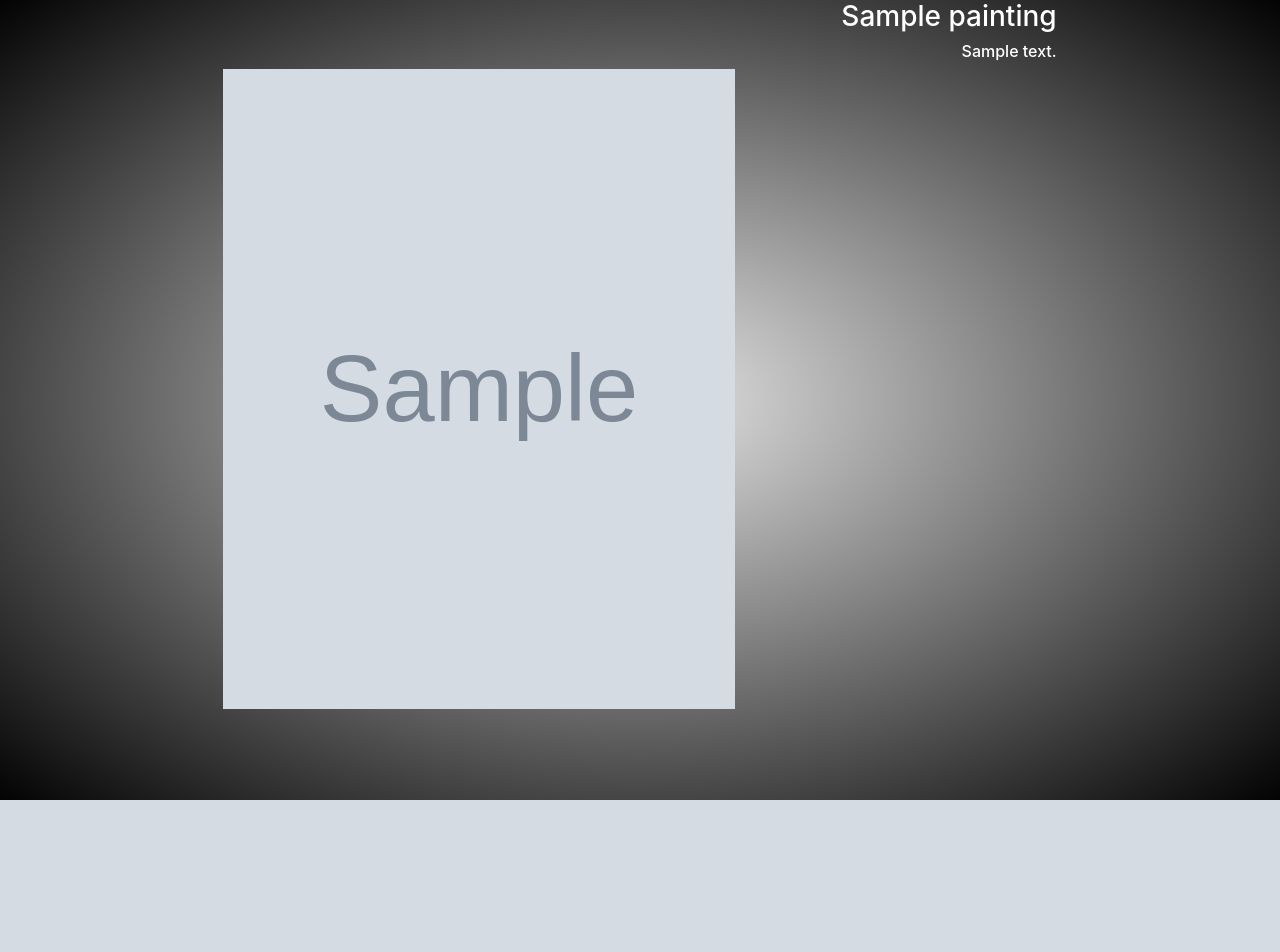
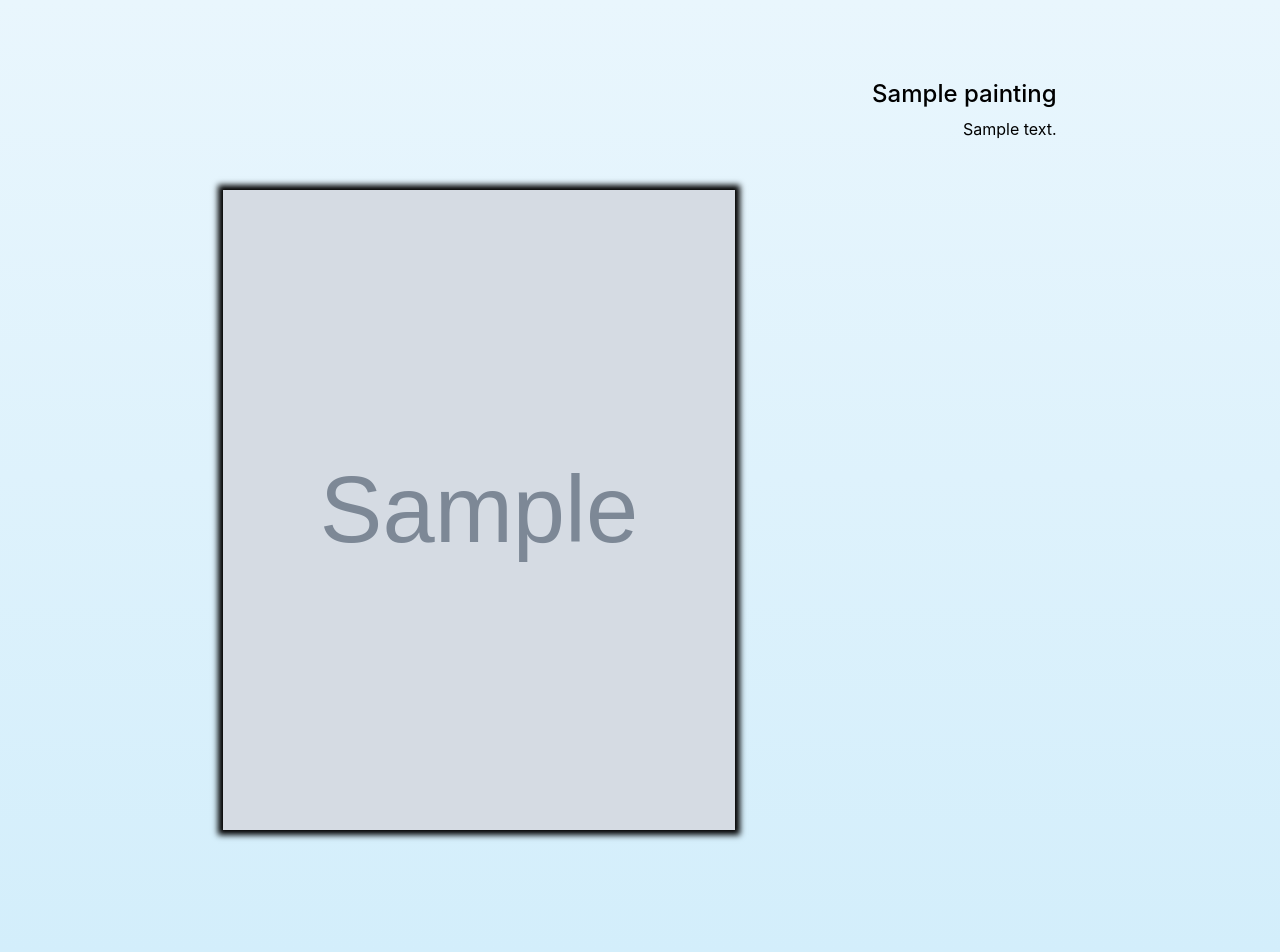
Before and after one commit to ramonaspence/7.1_django_image_board, a Django app: page / in a window 1280 px wide. Before the commit the page ends 800 px from the top, so only its background shows below. Run offline with Django 3.2, Linux system fonts and the light colour scheme; tables that the repository leaves empty hold one stand-in row (values such as "Sample post"); grey boxes marked "Sample" are stand-in pictures; some libraries are stand-ins or nearby versions.

Commit message:
starting to be happier with the design

```diff
--- a/gallery/static/styles.css
+++ b/gallery/static/styles.css
@@ -4,36 +4,42 @@
 }
 
 img {
-  align-items: stretch;
+  box-shadow: 0px 0px 6px 5px #000;
+  /* align-items: stretch; */
   width: 40vmax;
   height: 50vmax;
+  margin-top: 1rem;
+  margin-bottom: .6rem;
 
 }
 
 body {
-  background: radial-gradient(#E4E4E4, #030303);
+  background: linear-gradient(to bottom, #e9f6fd 0%,#d3eefb 100%);
   background-repeat: no-repeat;
   background-position: center;
 }
 
+/* .gallery {
+  margin-top: 5rem;
+  margin-bottom: 5rem;
+} */
+
 .imgs {
-
+  margin-top: 5rem;
+  margin-bottom: 5rem;
   display: flex;
   flex-direction: column;
 }
 
 .text {
-  color: white;
+  color: black;
   display: flex;
   align-self: flex-end;
 }
 
 @media (max-width: 768px) {
   .text {
-    text-align: center;
+    align-self: flex-start;
   }
 
-  .imgs {
-    align-self: center;
-  }
 }
--- a/gallery/templates/gallery.html
+++ b/gallery/templates/gallery.html
@@ -3,13 +3,14 @@
 {% block content %}
 <main class='main container-fluid'>
   <div class='gallery row no-gutters'>
-  <div class = 'imgs col-8 offset-2'>
+  <div class = 'imgs col-8 offset-sm-2 offset-1'>
 {% for painting in pictures %}
 
-  <h3 class='text'>{{ painting.title }}</h3>
-  <h6 class='text'>{{ painting.description }}</h6>
-
+  <h4 class='text'>{{ painting.title }}</h4>
+  <span class='text'>{{ painting.description }}</span>
+  <hr />
   <img src="{{ painting.image }}" alt="">
+  <hr />
 
 
 
```
